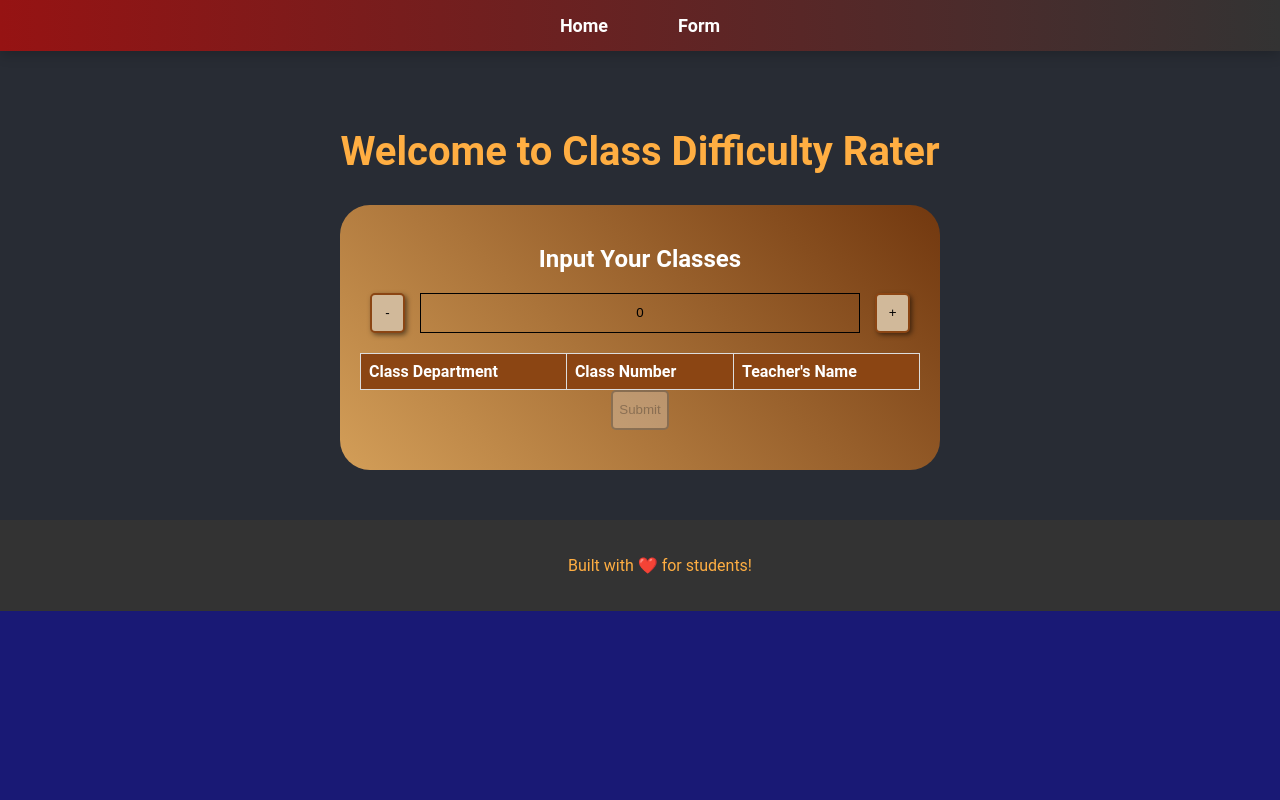
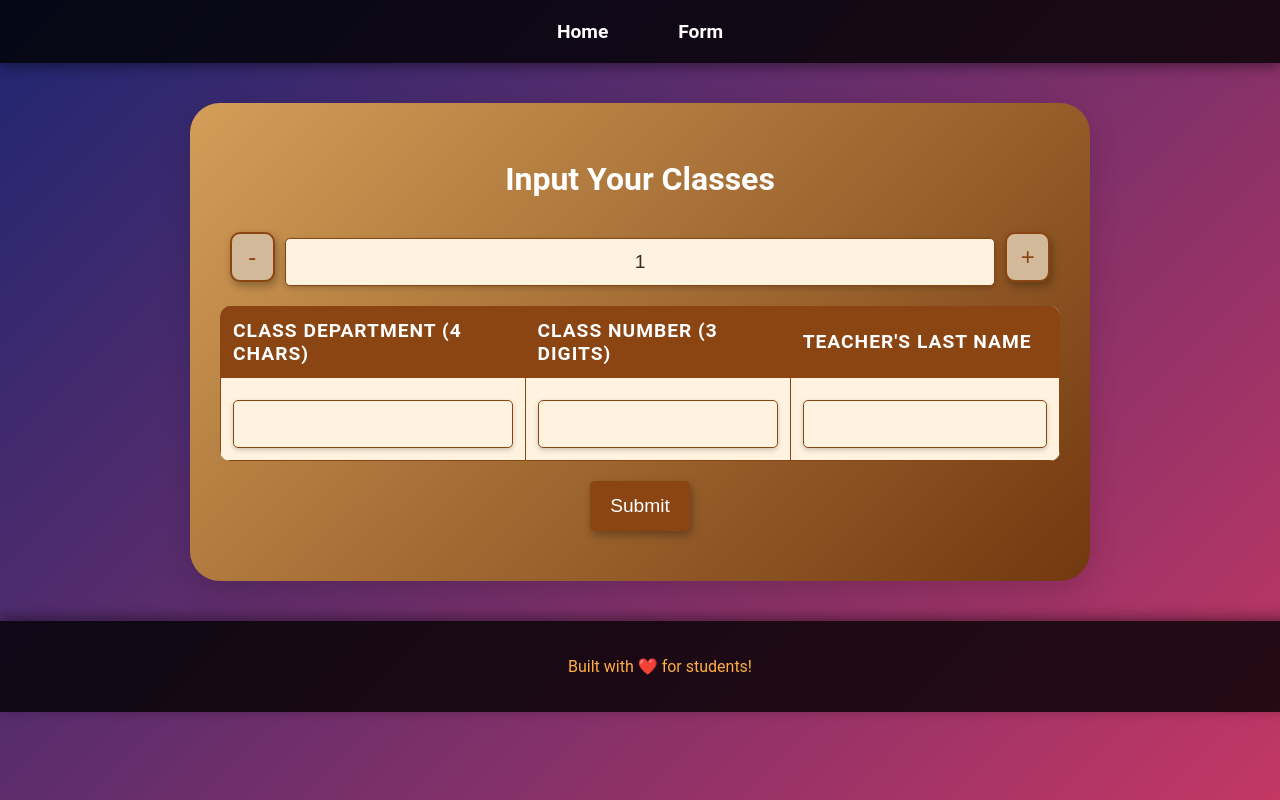
Before and after one commit to athariandre/class-overflow, a React (Create React App) app in the folder frontend/my-app/: page /form in a window 1280 px wide. Shown: the top 800 px of the page. Built offline with nearby package versions, Linux system fonts and the light colour scheme; a web font is replaced by a local one.

Commit message:
for imran

```diff
--- a/frontend/my-app/src/App.css
+++ b/frontend/my-app/src/App.css
@@ -2,21 +2,23 @@
 body {
   margin: 0;
   font-family: 'Roboto', sans-serif;
-  background-color: #191975; /* Light gray for background consistency */
+  background: linear-gradient(135deg, #1d2671, #c33764); /* Gradient background */
+  color: #ffffff;
 }
 
 /* Navbar Styles */
 .Navbar {
   width: 100%;
-  background: linear-gradient(90deg, #961313, #333); /* Consistent red to dark gradient */
+  background: rgba(0, 0, 0, 0.8); /* Transparent black background */
   display: flex;
   justify-content: center;
   align-items: center;
-  padding: 15px 0;
-  box-shadow: 0 4px 12px rgba(0, 0, 0, 0.2);
+  padding: 20px 0;
+  box-shadow: 0 4px 12px rgba(0, 0, 0, 0.4); /* Add shadow to navbar */
   position: sticky;
   top: 0;
   z-index: 1000;
+  animation: slideDown 0.6s ease; /* Add animation on load */
 }
 
 /* Remove bullet points and align items horizontally */
@@ -34,8 +36,8 @@ body {
 
 /* Navbar Links */
 .app-nav-link {
-  color: #ffffff; /* Consistent white for text */
-  font-size: 18px;
+  color: #ffffff;
+  font-size: 1.2rem;
   font-weight: bold;
   text-decoration: none;
   padding: 10px 15px;
@@ -45,35 +47,34 @@ body {
 
 /* Hover Effect for Links */
 .app-nav-link:hover {
-  background-color: #ffae42; /* Consistent warm tone (orange) for hover */
-  color: #1f1f1f; /* Dark gray for hover text color */
+  background-color: #ffae42;
+  color: #1f1f1f;
   box-shadow: 0 4px 8px rgba(0, 0, 0, 0.3);
-  transform: scale(1.05);
-  transition: all 0.4s ease;
-}
-
-/* Header Styles */
-.App-header {
-  text-align: center;
-  background-color: #282c34; /* Dark gray background for header */
-  color: #ffae42; /* Consistent orange for header text */
-  padding: 50px 0;
-}
-
-.App-header h1 {
-  font-size: 2.5rem;
-  margin-bottom: 30px;
+  transform: scale(1.1);
 }
 
 /* Footer Styles */
 .App-footer {
   text-align: center;
   padding: 20px;
-  background-color: #333; /* Consistent dark background */
-  color: #ffae42; /* Consistent orange for footer text */
+  background-color: rgba(0, 0, 0, 0.8); /* Dark background for footer */
+  color: #ffae42;
   position: sticky;
   bottom: 0;
   width: 100%;
+  box-shadow: 0 -4px 12px rgba(0, 0, 0, 0.4);
+  animation: fadeIn 1s ease-in-out; /* Animation for footer */
+}
+
+/* Keyframes for Animations */
+@keyframes fadeIn {
+  from { opacity: 0; }
+  to { opacity: 1; }
+}
+
+@keyframes slideDown {
+  from { transform: translateY(-100px); }
+  to { transform: translateY(0); }
 }
 
 /* Mobile Responsive */
@@ -85,7 +86,7 @@ body {
 
   .app-nav-link {
     padding: 12px;
-    font-size: 16px;
+    font-size: 1rem;
     margin: 10px 0;
   }
 }
--- a/frontend/my-app/src/App.js
+++ b/frontend/my-app/src/App.js
@@ -19,14 +19,11 @@ function App() {
         </ul>
       </nav>
 
-      {/* Header and Main Content */}
-      <div className="App-header">
-        <h1>Welcome to Class Difficulty Rater</h1>
-        <Routes>
-          <Route path="/" element={<Home />} />
-          <Route path="/form" element={<Form />} />
-        </Routes>
-      </div>
+      {/* Main Content */}
+      <Routes>
+        <Route path="/" element={<Home />} />
+        <Route path="/form" element={<Form />} />
+      </Routes>
 
       {/* Footer */}
       <footer className="App-footer">
--- a/frontend/my-app/src/screens/Form.css
+++ b/frontend/my-app/src/screens/Form.css
@@ -4,101 +4,103 @@ html, body {
         height: 100%; /* Cover the full height */
         margin: 0; /* Remove default margin */
         background-color: #987b55; /* Overall page background color */
-    font-family: 'Rye', serif; /* Optional: change the default font */
+        font-family: 'Rye', serif; /* Change the default font */
     }
 
+    /* FORM CONTAINER */
     .Form {
         width: 100%;
-    max-width: 600px; /* Maximum width for the form */
-    margin: 0 auto; /* Center the form */
-    padding: 20px; /* Padding inside the form */
-    box-sizing: border-box; /* Include padding and border in element's total width and height */
-    background: linear-gradient(45deg, #d39e58, #72380f);
-    border-radius: 30px; /* Rounded corners */
+        max-width: 900px; /* Increase maximum width for the form */
+        margin: 40px auto; /* Center the form and add top spacing */
+        padding: 30px; /* Increase padding for breathing room */
+        box-sizing: border-box; /* Include padding and border in total width/height */
+        background: linear-gradient(135deg, #d39e58, #72380f);
+        border-radius: 30px; /* Keep the rounded corners */
+        box-shadow: 0 10px 30px rgba(0, 0, 0, 0.15); /* Add a soft shadow */
     }
 
     .Form h2 {
         text-align: center; /* Center the heading */
-    margin-bottom: 20px; /* Spacing below the heading */
+        margin-bottom: 30px; /* Spacing below the heading */
         color: #ffffff;
+        font-size: 2rem; /* Increase font size */
     }
 
+    /* INPUT AREA FOR ADD/SUBTRACT BUTTONS */
     .Form div {
         display: flex; /* Flexbox for button and input alignment */
         justify-content: center; /* Center content */
+        align-items: center; /* Align buttons with input vertically */
         margin-bottom: 20px; /* Spacing below each input group */
     }
 
     .Form button {
-    width: 40px; /* Increased button width for better usability */
-    height: 40px; /* Increased button height for better usability */
+        width: 50px; /* Increased button width */
+        height: 50px; /* Increased button height */
         margin: 0 10px; /* Space between buttons */
-    border: 2px solid; /* Border around the buttons */
-    border-radius: 5px; /* Rounded button corners */
+        border: 2px solid #8B4513; /* Saddle Brown border */
+        border-radius: 10px; /* Softer, more rounded corners */
         cursor: pointer; /* Change cursor to pointer on hover */
-    transition: border-color 0.3s; /* Smooth border color transition */
+        background-color: #D1B99A; /* Light sandy color */
+        color: #8B4513; /* Darker text for contrast */
+        box-shadow: 2px 4px 8px rgba(0, 0, 0, 0.3); /* Soft shadow for buttons */
+        font-size: 1.5rem; /* Increase button text size */
+        transition: all 0.3s ease; /* Smooth transition for changes */
     }
 
-/* Specific styles for add and subtract buttons */
-.Form .add-button, .Form .subtract-button {
-    /* ... */
-    border: 2px solid #8B4513; /* Saddle Brown */
-    background-color: #D1B99A; /* Light sandy color */
-    box-shadow: 2px 2px 5px rgba(0, 0, 0, 0.5); /* Add some shadow for a 3D effect */
-    transition: all 0.3s; /* Smooth transition for all changes */
+    /* HOVER AND ACTIVE STATES FOR BUTTONS */
+    .Form button:hover {
+        background-color: #8B4513; /* Darken the button */
+        color: #D1B99A; /* Lighter text color on hover */
+        transform: scale(1.05); /* Slight scale on hover */
     }
 
-.Form input[type="text"] {
-    width: 50px; /* Width for the number of classes input */
-    text-align: center; /* Center text in input */
-    margin: 0 5px; /* Space around the input */
+    .Form button:active {
+        box-shadow: 1px 2px 4px rgba(0, 0, 0, 0.4); /* Change shadow on click */
+        transform: translateY(2px); /* Slight shift down */
     }
 
+    /* CLASS COUNT INPUT */
+    .Form input[type="text"] {
+        width: 70px; /* Increase width for class count input */
+        text-align: center; /* Center the text */
+        font-size: 1.2rem; /* Increase font size */
+        background-color: #FFF3E0; /* Light background for better visibility */
+        border: none; /* Remove border */
+        padding: 10px;
+        border-radius: 5px; /* Rounded corners */
+        color: #8B4513; /* Text color */
+        box-shadow: 0 2px 5px rgba(0, 0, 0, 0.2); /* Soft shadow for input */
+    }
+
+    /* TABLE STYLES */
     .Form table {
         width: 100%; /* Full width for the table */
         border-collapse: collapse; /* Collapse borders for a cleaner look */
+        margin-bottom: 20px; /* Add space below table */
+        background-color: #FFF3E0; /* Light background for table */
+        border-radius: 10px;
+        overflow: hidden; /* Rounded corners for table */
     }
 
     .Form th, .Form td {
-    border: 1px solid #ddd; /* Light border for table cells */
-    padding: 8px; /* Padding inside table cells */
+        border: 1px solid #8B4513; /* Saddle Brown border for table */
+        padding: 12px; /* Padding inside table cells */
         text-align: left; /* Left-align text in table cells */
-}
-
-/* Change the color of the buttons on active (clicked) state */
-.Form .add-button:hover, .Form .subtract-button:hover {
-    /* Darken the button a bit when hovered */
-    background-color: #8B4513; /* Saddle Brown */
-    color: #D1B99A; /* Light sandy color */
-}
-
-.Form .add-button:active, .Form .subtract-button:active {
-    /* Push the button down a bit when clicked */
-    box-shadow: 1px 1px 2px rgba(0, 0, 0, 0.5);
-    transform: translate(1px, 1px);
+        color: #3e2a14; /* Darker text color */
+        font-size: 1.2rem; /* Increase font size */
     }
 
     .Form th {
         background-color: #8B4513;
-    color: #ffffff; /* Header background color */
+        color: #ffffff; /* Header background and text color */
+        text-transform: uppercase; /* Uppercase headers */
+        letter-spacing: 1px; /* Letter spacing for readability */
     }
 
-/* Responsive input fields for class info */
-.Form input[type="text"] {
-    width: 100%; /* Full width for input fields */
-    box-sizing: border-box; /* Include padding and border in element's total width and height */
-}
-
-input {
-    background-color: transparent;
-    border: 1px solid #000;
-    transition: all 0.3s ease;
-}
-
-input:focus {
-    outline: none;
-    border-color: #4A90E2;
-    box-shadow: 0 0 10px #4A90E2;
+    /* FADE-IN ANIMATION FOR ROWS */
+    .Form tr {
+        animation: rowFadeIn 0.5s ease;
     }
 
     @keyframes rowFadeIn {
@@ -106,6 +108,130 @@ input:focus {
         to { opacity: 1; transform: translateY(0); }
     }
 
-.Form tr {
-    animation: rowFadeIn 0.5s ease;
+    /* FORM BUTTON CONTAINER */
+    .Form .button-container {
+        display: flex;
+        justify-content: center; /* Center the submit button */
+        margin-top: 20px; /* Add space above the submit button */
     }
+
+    .Form .button-container button {
+        background-color: #8B4513;
+        color: #ffffff;
+        padding: 10px 20px;
+        font-size: 1.2rem;
+        border: none;
+        border-radius: 5px;
+        cursor: pointer;
+        transition: all 0.3s ease;
+    }
+
+    .Form .button-container button:hover {
+        background-color: #d39e58; /* Lighter brown for hover */
+        transform: scale(1.05); /* Slight scale on hover */
+    }
+
+    /* INPUT FOCUS STATES */
+    input[type="text"]:focus {
+        outline: none;
+        border: 2px solid #4A90E2; /* Blue border on focus */
+        box-shadow: 0 0 10px #4A90E2;
+        background-color: #FFFBEA; /* Light background on focus */
+    }
+
+    /* RESPONSIVE INPUT FIELDS FOR CLASS INFO */
+    .Form input[type="text"] {
+        width: 100%; /* Full width for input fields */
+        box-sizing: border-box; /* Include padding and border in total width */
+        padding: 12px; /* Increase padding inside input */
+        margin-top: 10px; /* Add some margin above inputs */
+        background-color: #FFF3E0; /* Light background */
+        border: 1px solid #8B4513; /* Brown border */
+        color: #3e2a14; /* Darker text color */
+        font-size: 1.2rem; /* Larger font for better readability */
+    }
+
+    @media (max-width: 768px) {
+        .Form {
+            padding: 15px; /* Adjust padding on mobile */
+        }
+
+        .Form button {
+            width: 40px; /* Slightly smaller buttons on mobile */
+            height: 40px;
+            font-size: 1.2rem;
+        }
+
+        .Form input[type="text"] {
+            width: 100%;
+        }
+    }
+
+    .result {
+        text-align: center;
+        margin: 20px auto;
+    }
+
+    .class-summary-container {
+        display: flex;
+        flex-wrap: wrap;
+        justify-content: center;
+        gap: 20px; /* Space between boxes */
+    }
+
+    .class-summary-box {
+        background-color: #fff;
+        border: 2px solid #ddd;
+        padding: 20px;
+        width: 300px;
+        box-shadow: 0 4px 10px rgba(0, 0, 0, 0.1);
+        border-radius: 10px;
+        transition: transform 0.3s ease, box-shadow 0.3s ease;
+    }
+
+    .class-summary-box:hover {
+        transform: translateY(-10px);
+        box-shadow: 0 8px 16px rgba(0, 0, 0, 0.2);
+    }
+
+    .class-summary-box h4 {
+        margin-top: 0;
+        color: #000000; /* Change the summary text color to black */
+    }
+
+    .result {
+        text-align: center;
+        margin: 20px auto;
+    }
+
+    .class-summary-container {
+        display: flex;
+        flex-wrap: wrap;
+        justify-content: center;
+        gap: 20px; /* Space between boxes */
+    }
+
+    .class-summary-box {
+        background-color: #fff;
+        border: 2px solid #ddd;
+        padding: 20px;
+        width: 300px;
+        box-shadow: 0 4px 10px rgba(0, 0, 0, 0.1);
+        border-radius: 10px;
+        transition: transform 0.3s ease, box-shadow 0.3s ease;
+        color: #000; /* Make all text inside the box black */
+    }
+
+    .class-summary-box:hover {
+        transform: translateY(-10px);
+        box-shadow: 0 8px 16px rgba(0, 0, 0, 0.2);
+    }
+
+    /* Ensure headings and paragraphs inside the summary box are black */
+    .class-summary-box h4, .class-summary-box p {
+        color: #000000; /* Make all summary text black */
+    }
+
+    .class-summary-box h4 {
+        margin-top: 0;
+    }
--- a/frontend/my-app/src/screens/Form.js
+++ b/frontend/my-app/src/screens/Form.js
@@ -2,8 +2,8 @@ import React, { useState, useEffect } from 'react';
 import './Form.css';
 
 const Form = () => {
-    const [numClasses, setNumClasses] = useState(0);
-    const [classes, setClasses] = useState([]);
+    const [numClasses, setNumClasses] = useState(1); // Default to 1 class
+    const [classes, setClasses] = useState([{ department: '', number: '', teacher: '' }]); // Default to 1 empty class object
     const [isSubmitDisabled, setSubmitDisabled] = useState(true);
     const [isSubmitted, setIsSubmitted] = useState(false); // New state to track if the form is submitted
     const [screwedPercentage, setScrewedPercentage] = useState(70); // Default fixed percentage value
@@ -27,7 +27,22 @@ const Form = () => {
 
     const handleInputChange = (index, field, value) => {
         const newClasses = [...classes];
-        newClasses[index][field] = value;
+
+        if (field === 'department') {
+            // Limit department to 4 characters
+            newClasses[index][field] = value.slice(0, 4);
+        } else if (field === 'number') {
+            // Allow only numbers and restrict to 3 digits
+            if (/^\d{0,3}$/.test(value)) {
+                newClasses[index][field] = value;
+            }
+        } else if (field === 'teacher') {
+            // Ensure teacher's name is a single word (last name)
+            if (!/\s/.test(value)) {
+                newClasses[index][field] = value;
+            }
+        }
+
         setClasses(newClasses);
     };
 
@@ -43,17 +58,17 @@ const Form = () => {
             <div className="result">
                 <h2>You are {screwedPercentage}% SCREWED!</h2>
                 <h3>Class Details:</h3>
-                <ul>
+                <div className="class-summary-container">
                     {classes.map((classItem, index) => (
-                        <li key={index}>
+                        <div key={index} className="class-summary-box">
                             <h4>Class {index + 1}</h4>
                             <p><strong>Department:</strong> {classItem.department}</p>
                             <p><strong>Number:</strong> {classItem.number}</p>
                             <p><strong>Teacher:</strong> {classItem.teacher}</p>
                             <p><strong>Difficulty Rating:</strong> {Math.floor(Math.random() * 100)}% (this will be fetched from API)</p> {/* For now, it's a random value */}
-                        </li>
+                        </div>
                     ))}
-                </ul>
+                </div>
             </div>
         );
     }
@@ -69,9 +84,9 @@ const Form = () => {
             <table>
                 <thead>
                     <tr>
-                        <th>Class Department</th>
-                        <th>Class Number</th>
-                        <th>Teacher's Name</th>
+                        <th>Class Department (4 chars)</th>
+                        <th>Class Number (3 digits)</th>
+                        <th>Teacher's Last Name</th>
                     </tr>
                 </thead>
                 <tbody>
--- a/frontend/my-app/src/screens/Home.js
+++ b/frontend/my-app/src/screens/Home.js
@@ -1,9 +1,4 @@
-import React from 'react';
-
-// /c:/Users/Zayd Nadir/Documents/howdy-hack-project/howdy-hack-2024/frontend/my-app/src/screens/home.js
-
-
-// Removed duplicate Home component definition
+import React, { useState } from 'react';
 
 const styles = {
   container: {
@@ -12,57 +7,57 @@ const styles = {
     alignItems: 'center',
     justifyContent: 'center',
     height: '100vh',
-    backgroundColor: '#282c34',
+    background: 'linear-gradient(135deg, #1d2671, #c33764)', // Vibrant gradient background
     color: '#ffffff',
     padding: '20px',
     textAlign: 'center',
   },
   header: {
-    fontSize: '3rem',
-    color: '#61dafb',
+    fontSize: '4rem',
+    color: '#fffa65', // Bright, engaging color
     marginBottom: '20px',
-    textShadow: '2px 2px 4px rgba(0, 0, 0, 0.5)',
+    textShadow: '3px 3px 8px rgba(0, 0, 0, 0.6)', // Enhanced shadow effect
+    letterSpacing: '1px',
   },
   paragraph: {
     fontSize: '1.5rem',
-    color: '#adb5bd',
-    marginBottom: '30px',
-    maxWidth: '600px',
-    lineHeight: '1.6',
+    color: '#e0e0e0',
+    marginBottom: '40px',
+    maxWidth: '700px',
+    lineHeight: '1.8',
   },
   button: {
-    fontSize: '1.2rem',
+    fontSize: '1.5rem',
     color: '#ffffff',
     backgroundColor: '#61dafb',
     border: 'none',
-    padding: '10px 20px',
-    borderRadius: '5px',
+    padding: '15px 30px',
+    borderRadius: '30px', // Rounded button for a modern look
     cursor: 'pointer',
-    transition: 'background-color 0.3s ease',
+    transition: 'all 0.4s ease',
+    boxShadow: '0px 6px 15px rgba(0, 0, 0, 0.3)', // Soft shadow for depth
   },
   buttonHover: {
+    transform: 'scale(1.1)', // Enlarge button on hover
     backgroundColor: '#21a1f1',
+    boxShadow: '0px 10px 20px rgba(0, 0, 0, 0.4)',
   },
 };
 
-const handleMouseEnter = (e) => {
-  e.target.style.backgroundColor = styles.buttonHover.backgroundColor;
-};
+const Home = () => {
+  const [isHovered, setIsHovered] = useState(false);
 
-const handleMouseLeave = (e) => {
-  e.target.style.backgroundColor = styles.button.backgroundColor;
-};
-
-const Home = () => {
   return (
     <div style={styles.container}>
       <h1 style={styles.header}>Welcome to ATHARIANDRE</h1>
-      <p style={styles.paragraph}>Here, we will ANDREATHARI</p>
+      <p style={styles.paragraph}>
+        We’re here to help you experience the best of our platform with innovative technology and an incredible user experience.
+      </p>
       <button
-        style={styles.button}
+        style={isHovered ? { ...styles.button, ...styles.buttonHover } : styles.button}
         onClick={() => window.location.href = '/form'}
-        onMouseEnter={handleMouseEnter}
-        onMouseLeave={handleMouseLeave}
+        onMouseEnter={() => setIsHovered(true)}
+        onMouseLeave={() => setIsHovered(false)}
       >
         Go to Form
       </button>
```
Lines whose indentation alone changed are shown as unchanged.
